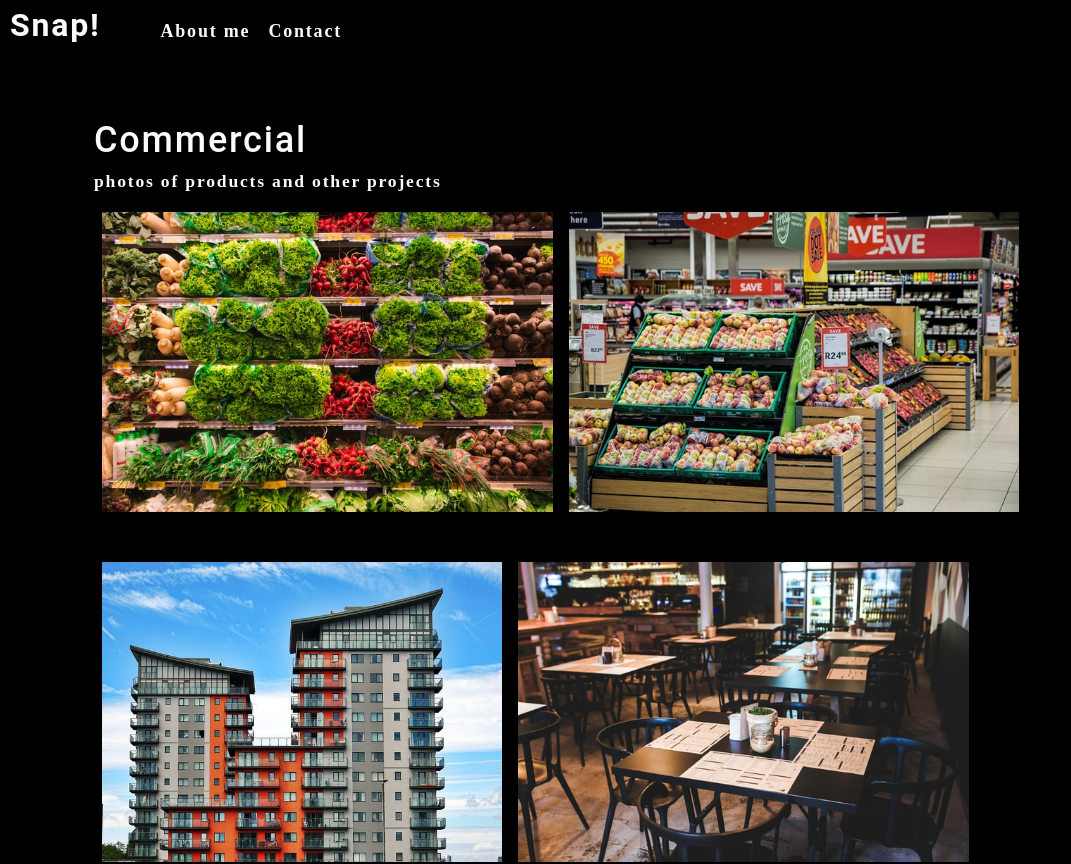
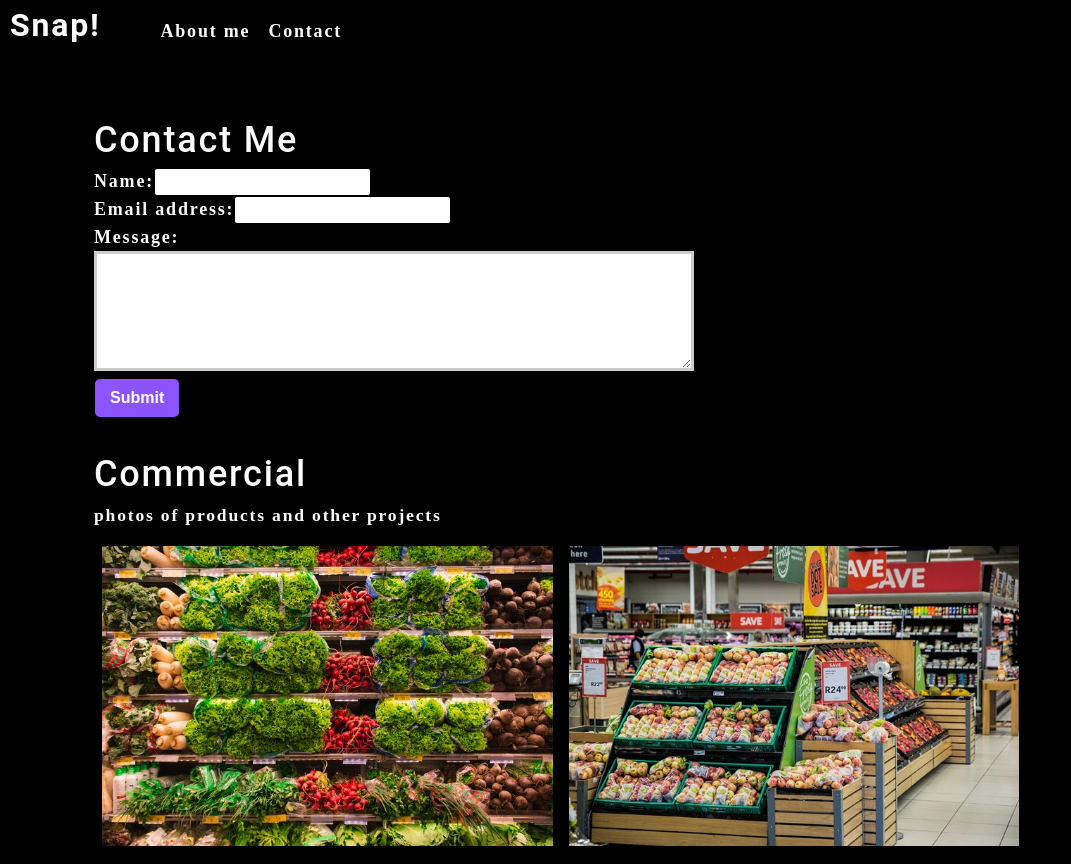
Before and after one commit to JJLindsey/photo-portfolio, a React (Create React App) app: page / in a window 1280 px wide. Shown: the top 864 px of the page, without its empty margins (0-1071 px from the left). Built offline with nearby package versions, Linux system fonts and the light colour scheme.

Commit message:
add contact form component

```diff
--- a/src/App.js
+++ b/src/App.js
@@ -4,6 +4,7 @@
 import Nav from './components/Nav';
 import About from './components/About';
 import Gallery from './components/Gallery';
+import ContactForm from './components/Contact';
 
 function App() {
   const [categories] =useState([
@@ -26,6 +27,7 @@
             currentCategory={currentCategory}
           </Nav>
           <main>
+              <ContactForm></ContactForm>
               <Gallery currentCategory={currentCategory}></Gallery>
               <About></About>
           </main>
--- /dev/null
+++ b/src/components/Contact/index.js
@@ -0,0 +1,27 @@
+import React from 'react';
+
+function ContactForm() {
+    //JSX
+    return (
+        <section>
+            <h1> Contact Me</h1>
+            <form id='contact-form'>
+                <div>
+                    <label htmlFor='name'>Name:</label>
+                    <input type='text' name='name'/>
+                </div>
+                <div>
+                    <label htmlFor='email'>Email address:</label>
+                    <input type='email' name='email'/>
+                </div>
+                <div>
+                    <label htmlFor='message'>Message:</label>
+                    <textarea name='message' rows='5'/>
+                </div>
+                <button type='submit'>Submit</button>
+            </form>
+        </section>
+    )
+}
+
+export default ContactForm
```
